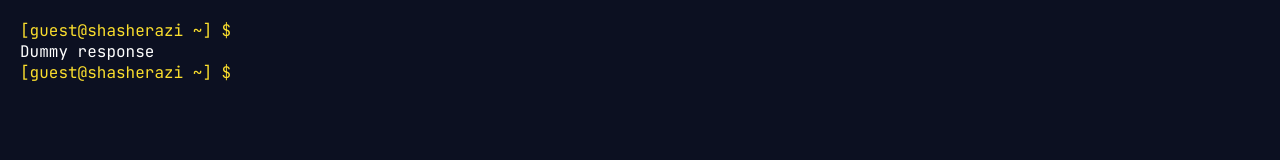
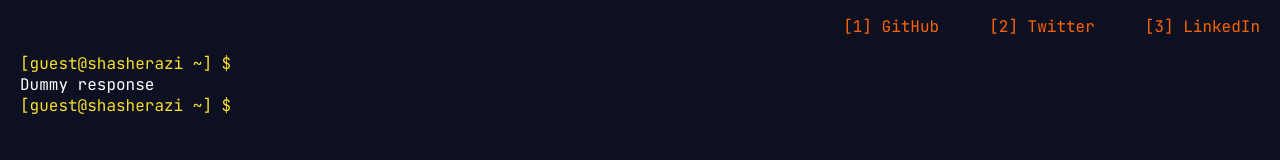
Before and after one commit to shasherazi/portfolio-old, a website built with Parcel: page src/index.html in a window 1280 px wide. Built offline with nearby package versions, Linux system fonts and the light colour scheme.

Commit message:
Added navbar

```diff
--- a/src/index.html
+++ b/src/index.html
@@ -17,6 +17,36 @@
     <title>shasherazi's webpage</title>
   </head>
   <body>
+    <header>
+      <nav class="nav">
+        <ul class="nav-list">
+          <li class="nav-item">
+            <a
+              href="https://github.com/shasherazi/"
+              class="list-item-link"
+              target="_blank"
+              >[1] GitHub
+            </a>
+          </li>
+          <li class="nav-item">
+            <a
+              href="https://twitter.com/shasherazi/"
+              class="list-item-link"
+              target="_blank"
+              >[2] Twitter
+            </a>
+          </li>
+          <li class="nav-item">
+            <a
+              href="https://www.linkedin.com/in/shasherazi/"
+              class="list-item-link"
+              target="_blank"
+              >[3] LinkedIn
+            </a>
+          </li>
+        </ul>
+      </nav>
+    </header>
     <main class="main">
       <section class="promptsAndResponses">
         <div class="promptDiv">
--- a/src/style.css
+++ b/src/style.css
@@ -16,8 +16,27 @@ body {
   font-size: 16px;
 }
 
+.nav-list {
+  list-style-type: none;
+  display: flex;
+  justify-content: end;
+  padding-right: 20px;
+  gap: 50px;
+  cursor: pointer;
+}
+
+.list-item-link {
+  text-decoration: none;
+  color: var(--orange);
+}
+
+.list-item-link:hover {
+  color: var(--yellow);
+  text-decoration: underline;
+}
+
 .main {
-  padding: 20px;
+  padding: 0 20px;
 }
 
 .promptDiv {
```
